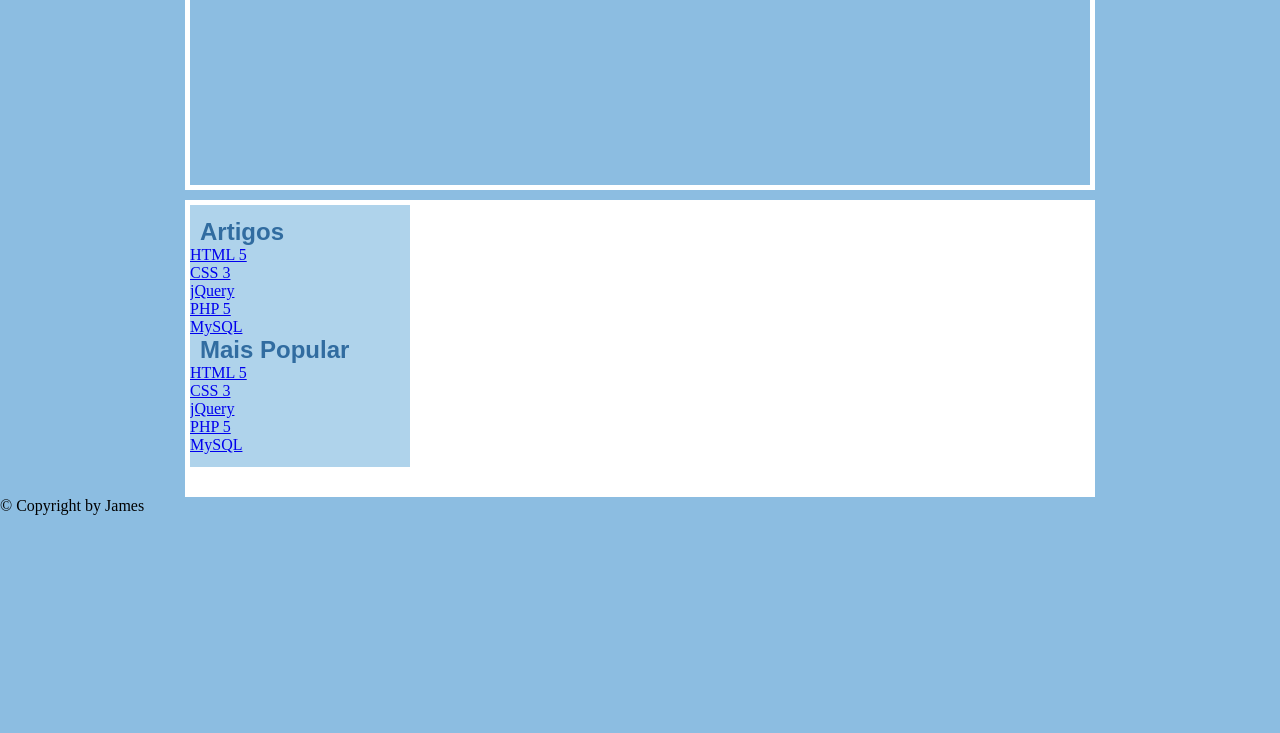
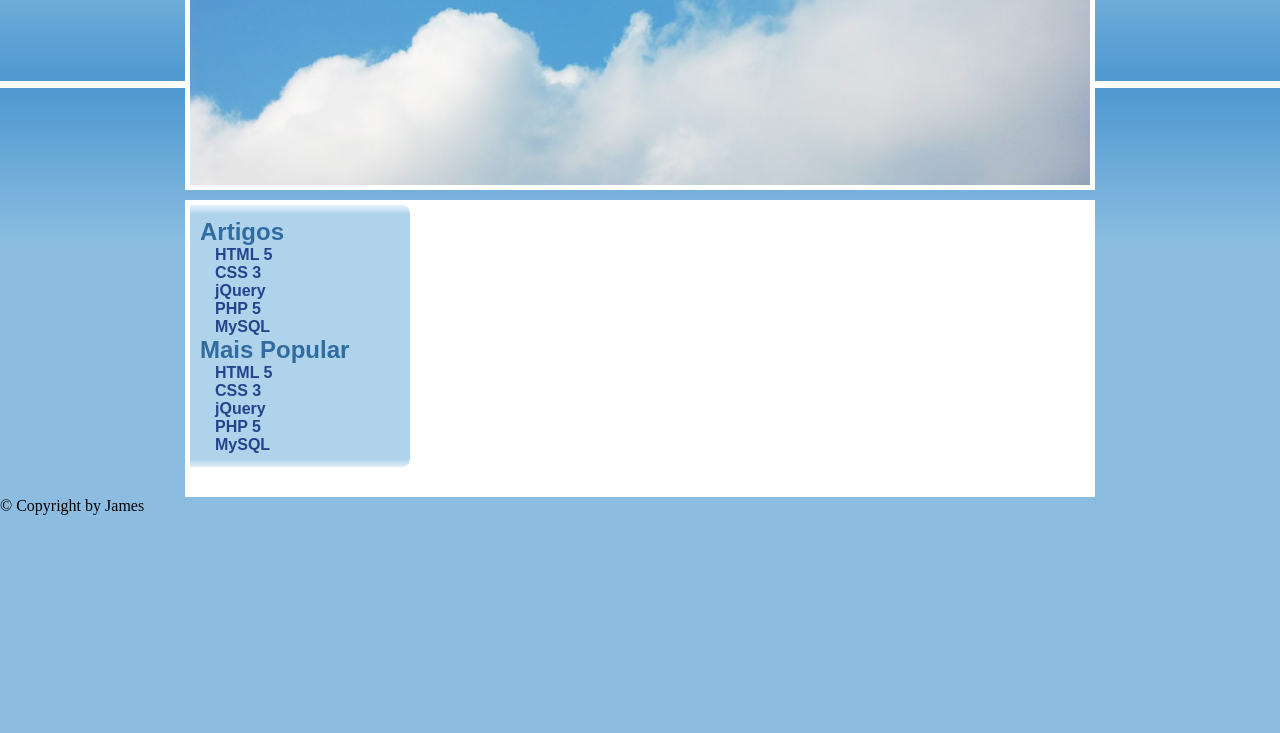
Before and after one commit to jamesti/css-templates, a plain HTML site: page templates/nuvens/index.html in a window 1280 px wide. Shown: the part 67-800 px from the top of the page. Drawn offline with Linux system fonts and the light colour scheme.

Commit message:
Algumas Firulas.

```diff
--- a/css/nuvens/styles.css
+++ b/css/nuvens/styles.css
@@ -6,7 +6,7 @@
 }
 
 body {
-	background: url(/GitHub/css-templates/img/nuvens/background.png) repeat-x;
+	background: url(/img/nuvens/background.png) repeat-x;
 	background-color: #8CBDE1;
 }
 
@@ -15,7 +15,7 @@ header {
 	width: 900px;
 	margin-top: 10px;
 	border: 5px solid white;
-	background-image: url(/GitHub/css-templates/img/nuvens/picture.jpg);
+	background-image: url(/img/nuvens/picture.jpg);
 	background-repeat: no-repeat;
 	overflow: hidden;
 }
@@ -56,10 +56,22 @@ header h1 {
 	padding-left: 10px;
 }
 
+.menu {
+	font-family: Arial, Sans-serif;
+	font-weight: bold;
+	color: #23448C;
+	padding-left: 25px;
+	text-decoration: none;
+}
+
+.menu:hover {
+	color: #3899C9;
+}
+
 #left-border-top {
-	background-image: url(/GitHub/css-templates/img/nuvens/leftcol_top.png);
+	background-image: url(/img/nuvens/leftcol_top.png);
 }
 
 #left-border-bottom {
-	background-image: url(/GitHub/css-templates/img/nuvens/leftcol_bottom.png);
+	background-image: url(/img/nuvens/leftcol_bottom.png);
 }
--- a/templates/nuvens/index.html
+++ b/templates/nuvens/index.html
@@ -32,11 +32,11 @@
 					<h1 class="font-menu-h1">Artigos</h1>
 					<nav>
 						<ul>
-							<li><a href="#">HTML 5</a></li>
-							<li><a href="#">CSS 3</a></li>
-							<li><a href="#">jQuery</a></li>
-							<li><a href="#">PHP 5</a></li>
-							<li><a href="#">MySQL</a></li>
+							<li><a href="#" class="menu">HTML 5</a></li>
+							<li><a href="#" class="menu">CSS 3</a></li>
+							<li><a href="#" class="menu">jQuery</a></li>
+							<li><a href="#" class="menu">PHP 5</a></li>
+							<li><a href="#" class="menu">MySQL</a></li>
 						</ul>
 					</nav>
 				</section>
@@ -44,11 +44,11 @@
 					<h1>Mais Popular</h1>
 					<nav>
 						<ul>
-							<li><a href="#">HTML 5</a></li>
-							<li><a href="#">CSS 3</a></li>
-							<li><a href="#">jQuery</a></li>
-							<li><a href="#">PHP 5</a></li>
-							<li><a href="#">MySQL</a></li>
+							<li><a href="#" class="menu">HTML 5</a></li>
+							<li><a href="#" class="menu">CSS 3</a></li>
+							<li><a href="#" class="menu">jQuery</a></li>
+							<li><a href="#" class="menu">PHP 5</a></li>
+							<li><a href="#" class="menu">MySQL</a></li>
 						</ul>
 					</nav>
 				</section>
```
